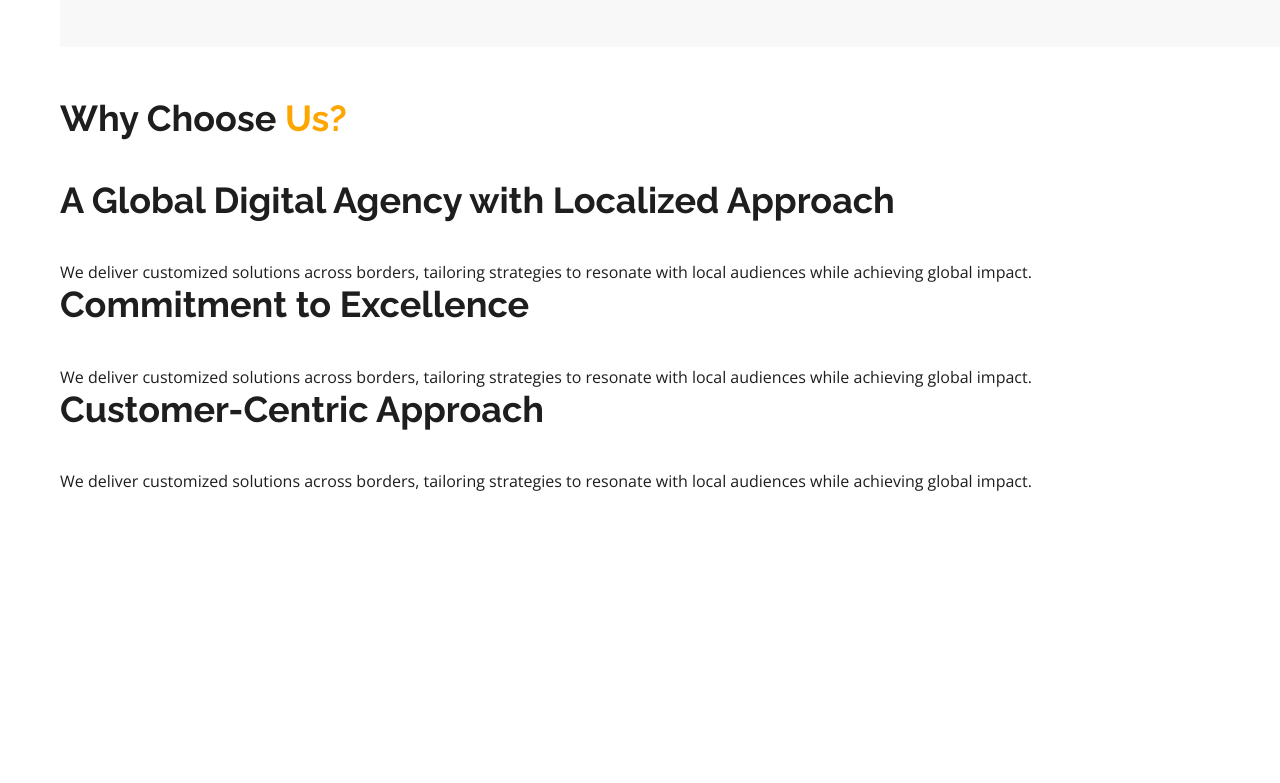
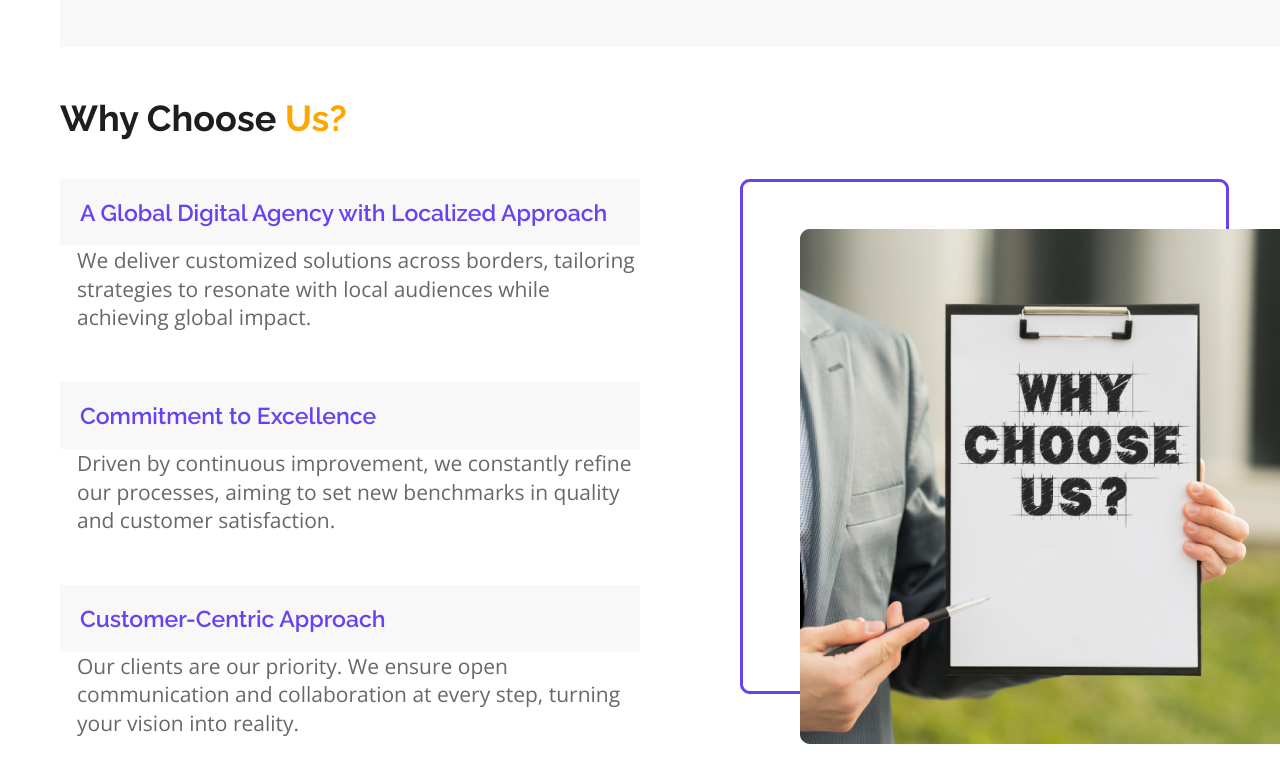
Before and after one commit to vignesh-potharaj/circlixtech-website, a plain HTML site: page index.html in a window 1280 px wide. Shown: the part 2870-3653 px from the top of the page. Before the commit the page ends 3492 px from the top, so only its background shows below. Drawn offline with nearby package versions, Linux system fonts and the light colour scheme.

Commit message:
completed why choose us

```diff
--- a/index.html
+++ b/index.html
@@ -133,7 +133,7 @@
         <div class="wcu-blocks">
             <div class="left-3">
                 <div class="g">
-                    <h1>A Global Digital Agency with Localized Approach</h1>
+                    <h3>A Global Digital Agency with Localized Approach</h3>
                 </div>
                 <div class="m">
                     We deliver customized solutions across borders,
@@ -141,24 +141,29 @@
                     while achieving global impact.
                 </div>
                 <div class="g">
-                    <h1>Commitment to Excellence</h1>
-                    <div class="m">
-                        We deliver customized solutions across borders,
-                        tailoring strategies to resonate with local audiences
-                        while achieving global impact.
-                    </div>
+                    <h3>Commitment to Excellence</h3>
+                </div>
+                <div class="m">
+                    Driven by continuous improvement, we constantly
+                    refine our processes, aiming to set new benchmarks in quality
+                    and customer satisfaction.
                 </div>
                 <div class="g">
-                    <h1>Customer-Centric Approach</h1>
-                    <div class="m">
-                        We deliver customized solutions across borders,
-                        tailoring strategies to resonate with local audiences
-                        while achieving global impact.
-                    </div>
+                    <h3>Customer-Centric Approach</h3>
+                </div>
+                <div class="m">
+                    Our clients are our priority. We ensure open communication and
+                    collaboration at every step, turning your vision into reality.
                 </div>
             </div>
-            <div class="right-3"></div>
+            <div class="right-3">
+                <div class="image-container">
+                    <img class="background-image" src="images/Rectangle28.png" alt="">
+                    <img class="overlay-image" src="images/wcu.png" alt="">
+                </div>
+            </div>
         </div>
     </div>
+
 </body>
 </html>
--- a/style.css
+++ b/style.css
@@ -317,10 +317,70 @@ opacity: 0px;
 
 }
 
-.why-choose-us{
-  display: inline;
+.wcu-blocks {
+  display: flex;
+  justify-content: space-between;
+  align-items: flex-start; /* Ensures alignment at the top */
 }
+
+.wcu-blocks h1{
+  font-size: 40px;
+}
+
+.left-3, .right-3 {
+  flex: 1;
+}
+
+.image-container {
+  position: relative;
+  width: fit-content; /* Adjust as needed */
+}
+
+.background-image {
+  position: relative;
+  width: 489px;
+  left:100px;
+  z-index: 1;
+}
+
+.overlay-image {
+  position: absolute;
+  top: 50px; /* Adjust for alignment */
+  left: 160px; /* Adjust for alignment */
+  z-index: 2; /* Ensures this image is on top */
+}
+
 
 .Us{
   color: #FDA600;
 }
+
+.g{
+  background: #D9D9D933;
+  padding: 20px;
+}
+
+.g h3{
+  font-family: "Raleway";
+font-size: 23px;
+font-weight: 600;
+line-height: 27px;
+text-align: left;
+text-underline-position: from-font;
+text-decoration-skip-ink: none;
+color: #6841F2;
+
+}
+
+.m{
+  font-family: Open Sans;
+font-size: 21px;
+font-weight: 400;
+line-height: 28.6px;
+text-align: left;
+text-underline-position: from-font;
+text-decoration-skip-ink: none;
+color: #686868;
+margin-bottom: 50px;
+padding-left: 17px;
+}
```
Also changed, not shown: images/Rectangle28.png (added), images/wcu.png (added).
